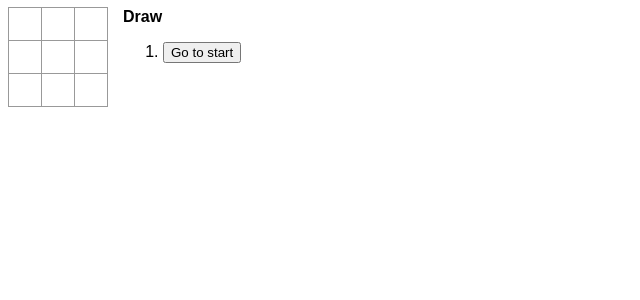
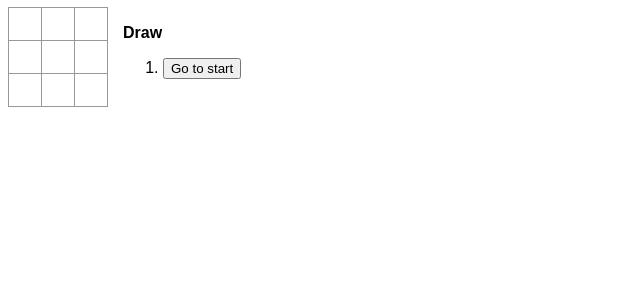
Before and after one commit to sushidesu/tictactoe, a React app: page / in a window 1280 px wide. Shown: the top 300 px of the page, without its empty margins (0-640 px from the left). Built offline with nearby package versions, Linux system fonts and the light colour scheme.

Commit message:
GameStatusの表示を別コンポーネントに分ける

```diff
--- a/src/components/Game/Game.tsx
+++ b/src/components/Game/Game.tsx
@@ -2,6 +2,7 @@ import React from "react"
 import styled from "@emotion/styled"
 import { useTicTacToe, UseTicTacToeProps } from "tictactoe"
 import { Board } from "components/Board"
+import { GameStatus } from "components/GameStatus"
 
 export type Props = UseTicTacToeProps & {
   width: number
@@ -56,9 +57,7 @@ export const Game: React.FC<Props> = ({
         />
       </div>
       <div className="game-info">
-        <div className="status" data-testid="status">
-          {renderStatus()}
-        </div>
+        <GameStatus>{renderStatus()}</GameStatus>
         <ol>
           {history.map((_squares, move) => {
             const desc = move ? `Go to # ${move}` : "Go to start"
@@ -78,8 +77,5 @@ const Wrapper = styled.div`
   display: flex;
   .game-info {
     margin-left: 1rem;
-    .status {
-      font-weight: bold;
-    }
   }
 `
--- /dev/null
+++ b/src/components/GameStatus.tsx
@@ -0,0 +1,14 @@
+import React from "react"
+import styled from "@emotion/styled"
+
+export const GameStatus = ({
+  children,
+}: {
+  children?: string
+}): JSX.Element => {
+  return <Status data-testid="status">{children}</Status>
+}
+
+const Status = styled.p`
+  font-weight: bold;
+`
```
